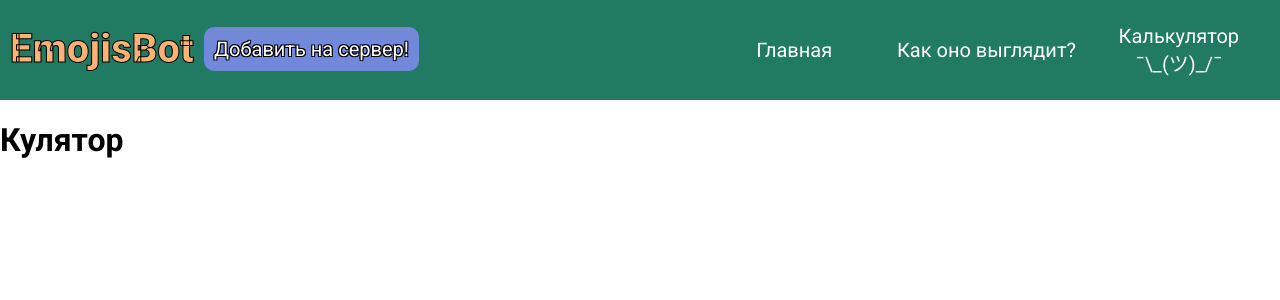
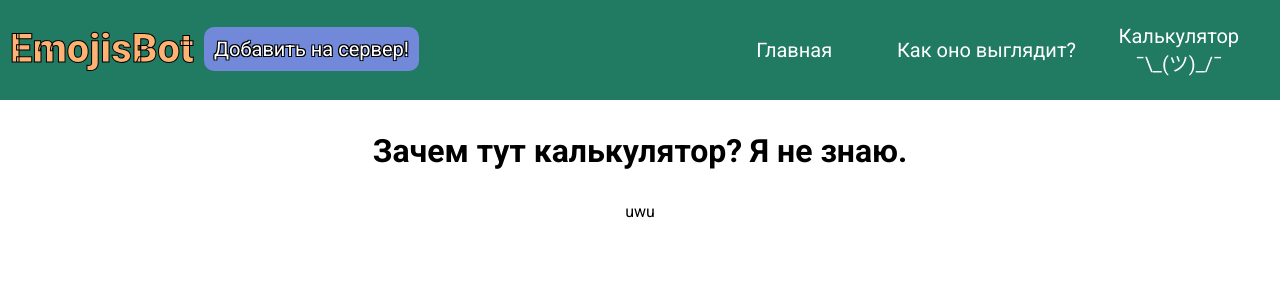
Before and after one commit to DEsimas/emojis-bot-web, a React app: page /calculator in a window 1280 px wide. Shown: the top 300 px of the page. Built offline with nearby package versions, Linux system fonts and the light colour scheme.

Commit message:
calculator page

```diff
--- a/src/index.jsx
+++ b/src/index.jsx
@@ -5,6 +5,7 @@ import { BrowserRouter as Router, Routes, Route, Navigate } from 'react-router-d
 import Home from './pages/home/Home.jsx';
 import Images from './pages/images/images.jsx';
 import Header from './components/header/Header.jsx';
+import Calculator from './pages/calculator/Calculator.jsx';
 
 import './index.scss';
 
@@ -17,7 +18,7 @@ root.render(
       <Routes>
         <Route path='/home' element={<Home />} />
         <Route path='/images' element={<Images />} />
-        <Route path='/calculator' element={<h1>Кулятор</h1>} />
+        <Route path='/calculator' element={<Calculator />} />
         <Route
           path="*"
           element={<Navigate to="/home" replace />}
--- /dev/null
+++ b/src/pages/calculator/Calculator.jsx
@@ -0,0 +1,15 @@
+import React from 'react';
+
+import './Calculator.scss';
+
+export default function Calculator() {
+
+  return (
+    <main className='calculator'>
+      <h3 className='calculator-header'>Зачем тут калькулятор? Я не знаю.</h3>
+      <div className='calculator-calculator'>
+        uwu
+      </div>
+    </main>
+  );
+}
--- /dev/null
+++ b/src/pages/calculator/Calculator.scss
@@ -0,0 +1,12 @@
+.calculator {
+  text-align: center;
+
+  &-header {
+    font-size: 32px;
+  }
+
+  &-calculator {
+    display: flex;
+    justify-content: center;
+  }
+}
--- a/src/pages/home/Home.scss
+++ b/src/pages/home/Home.scss
@@ -18,6 +18,8 @@
   }
 
   &-link {
+    display: inline-block;
+    margin-top: 50px;
     padding: 20px;
     background-color: $discord-color;
     color: white !important;
```
